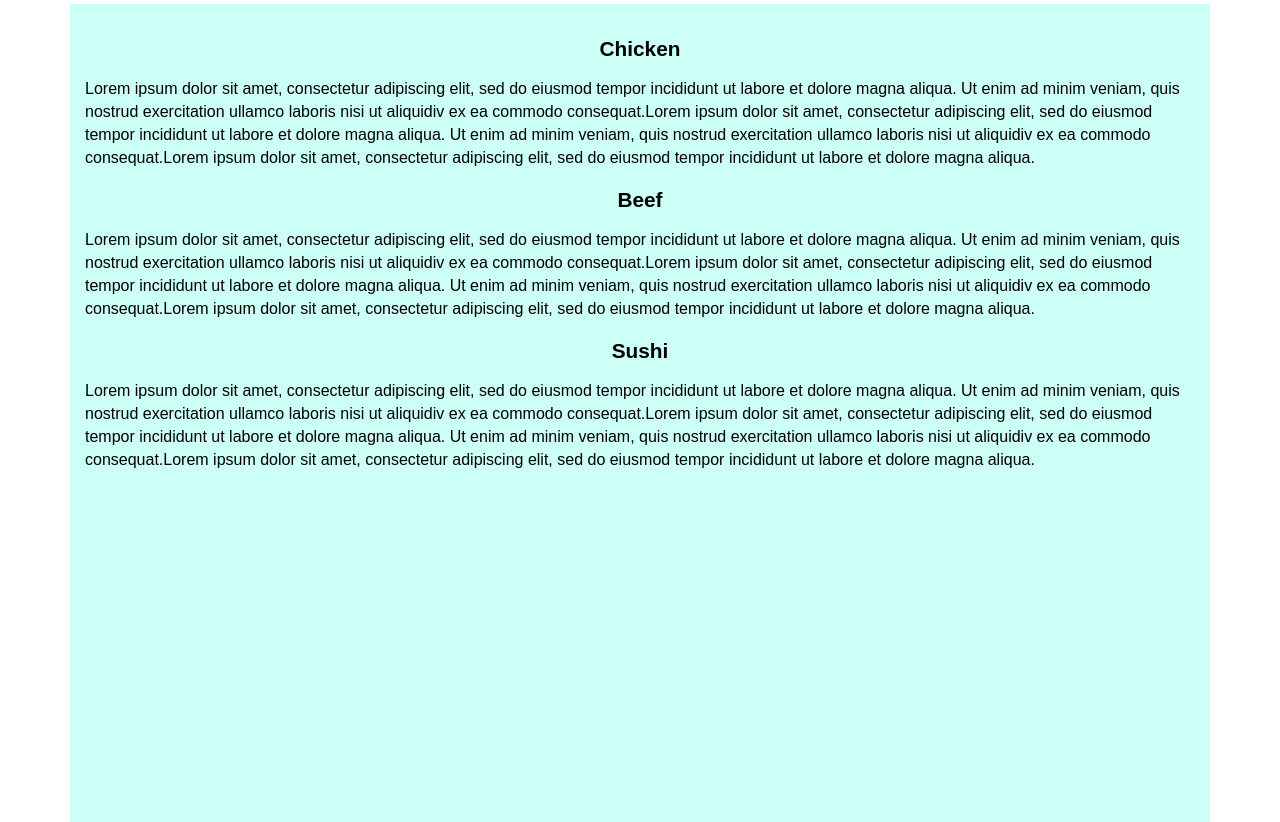
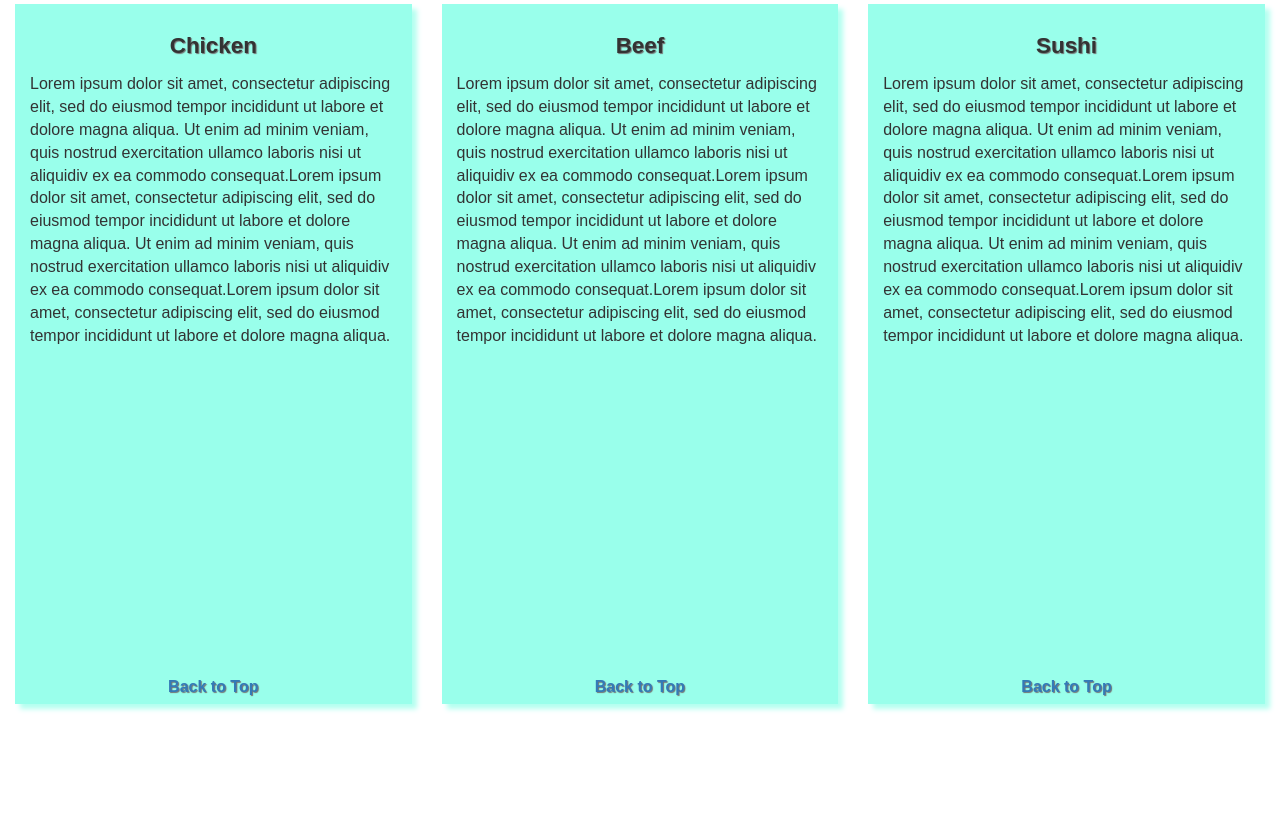
Before and after one commit to Voinescu/module3-assignment, a plain HTML site: page site/index.html in a window 1280 px wide. Shown: the part 126-948 px from the top of the page. After the commit the page ends 845 px from the top, so only its background shows below. Drawn offline with Linux system fonts and the light colour scheme.

Commit message:
Implemented optional parts of the assignment - not graded

```diff
--- a/site/css/styles.css
+++ b/site/css/styles.css
@@ -1,7 +1,11 @@
 body {
   font-size: 16px;
-  color: #000;
+  color: #333333;
   font-family: 'Oxygen', sans-serif;
+}
+
+* {
+	box-sizing: border-box;
 }
 
 /** HEADER **/
@@ -52,22 +56,75 @@ body {
 #page-title {
 	margin-top: 0;
 	margin-bottom:20px;
-	color: black;
-	text-shadow: 1px 1px 1px #222;
+	font-weight: bold;
+	color: #333333;
+	text-shadow: 1px 2px 2px  #ff6666;
 }
 
 .content {
-	background-color: #ccfff5;
-	background: #ccfff5;
-	height: 1500px;
+	float: right;
+	background-color: #99ffeb;
+	box-shadow: 5px 5px 5px #b3fff0;
 	margin-bottom: 15px;
 	padding: 15px;
+	height: 700px;
 }
 
 .section-title {
-	font-size: 1.3em;
+	font-size: 1.4em;
 	font-weight: bold;
+	color: #333333;
+	text-shadow: 1px 1px 1px #737373;
 	margin-bottom: 15px;
 	margin-top: 15px;
 }
+
+.section-content {
+	padding-bottom: 20px;
+}
+
+.back-to-top {
+	position: absolute;
+	bottom: 0;
+	right: 0;
+	width: 100%;
+	text-align: center;
+	padding-bottom: 20px;
+	font-weight: bold;
+	color: #333333;
+	text-shadow: 1px 1px 1px #737373;
+}
+.back-to-top a:hover, .back-to-top a:focus {
+	text-decoration: none;
+	color: #333333;
+}
 /* END CONTENT */
+
+/********** Desktop **********/
+@media (min-width: 992px) {
+	.col-lg-4 {
+		float: left;
+		width: 33.33%;
+	}
+}
+
+/********** Tablet **********/
+ @media (max-width: 991px) and (min-width: 768px) {
+ 	.col-md-6, .col-md-12 {
+ 		float: left;
+ 	}
+ 	.col-md-6 {
+ 		width: 50%;
+ 	}
+ 	.col-md-12 {
+ 		width: 100%;
+ 	}
+ }
+
+/* @media (max-width: 767px) {
+ 	.col-xs-12 {
+ 		float: left;
+ 		width: 100%;
+ 	}
+ }
+*/
--- a/site/index.html
+++ b/site/index.html
@@ -52,24 +52,35 @@
     </nav>
   </header>
 
-  <div id="main-content" class="container">
+  <div id="main-content" class="container-fluid">
     <h1 id="page-title" class="text-center">Our Menu</h1>
     <div class="row">
-        <div class="col-md-12 col-sm-12 col-xs-12">
-          <div class="content">
-            <div id="chicken-section" class="section-title text-center">Chicken</div>
+      <div class="col-lg-4 col-sm-6 col-xs-12">
+        <section class="content">
+          <h3 id="chicken-section" class="section-title text-center">Chicken</h3>
           <div class="section-content">
               Lorem ipsum dolor sit amet, consectetur adipiscing elit, sed do eiusmod tempor incididunt ut labore et dolore magna aliqua. Ut enim ad minim veniam, quis nostrud exercitation ullamco laboris nisi ut aliquidiv ex ea commodo consequat.Lorem ipsum dolor sit amet, consectetur adipiscing elit, sed do eiusmod tempor incididunt ut labore et dolore magna aliqua. Ut enim ad minim veniam, quis nostrud exercitation ullamco laboris nisi ut aliquidiv ex ea commodo consequat.Lorem ipsum dolor sit amet, consectetur adipiscing elit, sed do eiusmod tempor incididunt ut labore et dolore magna aliqua.
           </div>
-            <div id="beef-section" class="section-title text-center">Beef</div>
+          <div class="back-to-top"><a href="#page-title">Back to Top</a></div>
+        </section>
+      </div>
+      <div class="col-lg-4 col-sm-6 col-xs-12">
+        <section class="content">
+          <h3 id="beef-section" class="section-title text-center">Beef</h3>
           <div class="section-content">
               Lorem ipsum dolor sit amet, consectetur adipiscing elit, sed do eiusmod tempor incididunt ut labore et dolore magna aliqua. Ut enim ad minim veniam, quis nostrud exercitation ullamco laboris nisi ut aliquidiv ex ea commodo consequat.Lorem ipsum dolor sit amet, consectetur adipiscing elit, sed do eiusmod tempor incididunt ut labore et dolore magna aliqua. Ut enim ad minim veniam, quis nostrud exercitation ullamco laboris nisi ut aliquidiv ex ea commodo consequat.Lorem ipsum dolor sit amet, consectetur adipiscing elit, sed do eiusmod tempor incididunt ut labore et dolore magna aliqua.
           </div>
-            <div id="sushi-section" class="section-title text-center">Sushi</div>
+          <div class="back-to-top"><a href="#page-title">Back to Top</a></div>
+        </section>
+      </div>
+      <div class="col-lg-4 col-sm-12 col-xs-12">
+        <section class="content">
+          <h3 id="sushi-section" class="section-title text-center">Sushi</h3>
           <div class="section-content">
               Lorem ipsum dolor sit amet, consectetur adipiscing elit, sed do eiusmod tempor incididunt ut labore et dolore magna aliqua. Ut enim ad minim veniam, quis nostrud exercitation ullamco laboris nisi ut aliquidiv ex ea commodo consequat.Lorem ipsum dolor sit amet, consectetur adipiscing elit, sed do eiusmod tempor incididunt ut labore et dolore magna aliqua. Ut enim ad minim veniam, quis nostrud exercitation ullamco laboris nisi ut aliquidiv ex ea commodo consequat.Lorem ipsum dolor sit amet, consectetur adipiscing elit, sed do eiusmod tempor incididunt ut labore et dolore magna aliqua.
           </div>
-        </div>
+          <div class="back-to-top"><a href="#page-title">Back to Top</a></div>
+        </section>
       </div>
     </div>
   </div>
```
Lines whose indentation alone changed are shown as unchanged.
